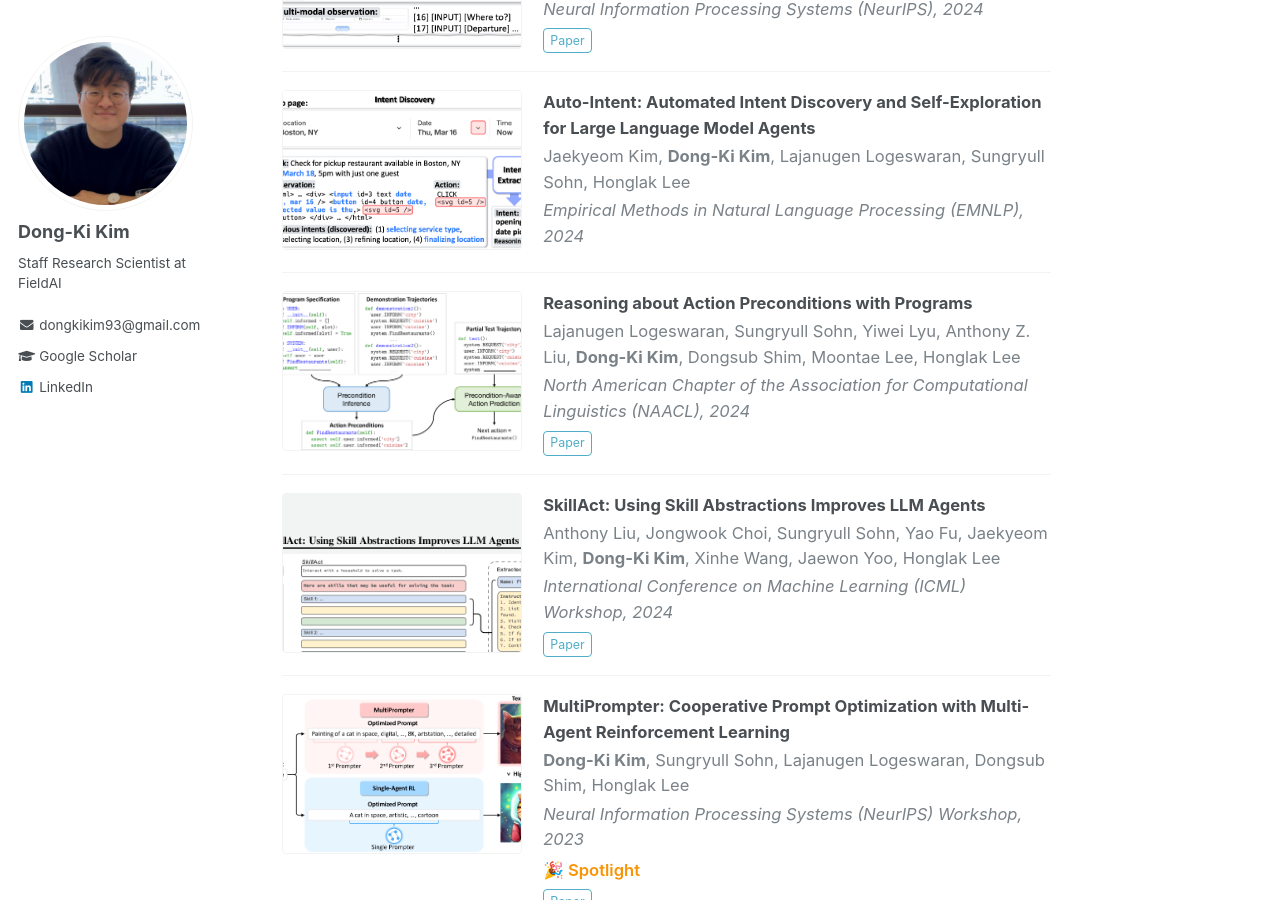
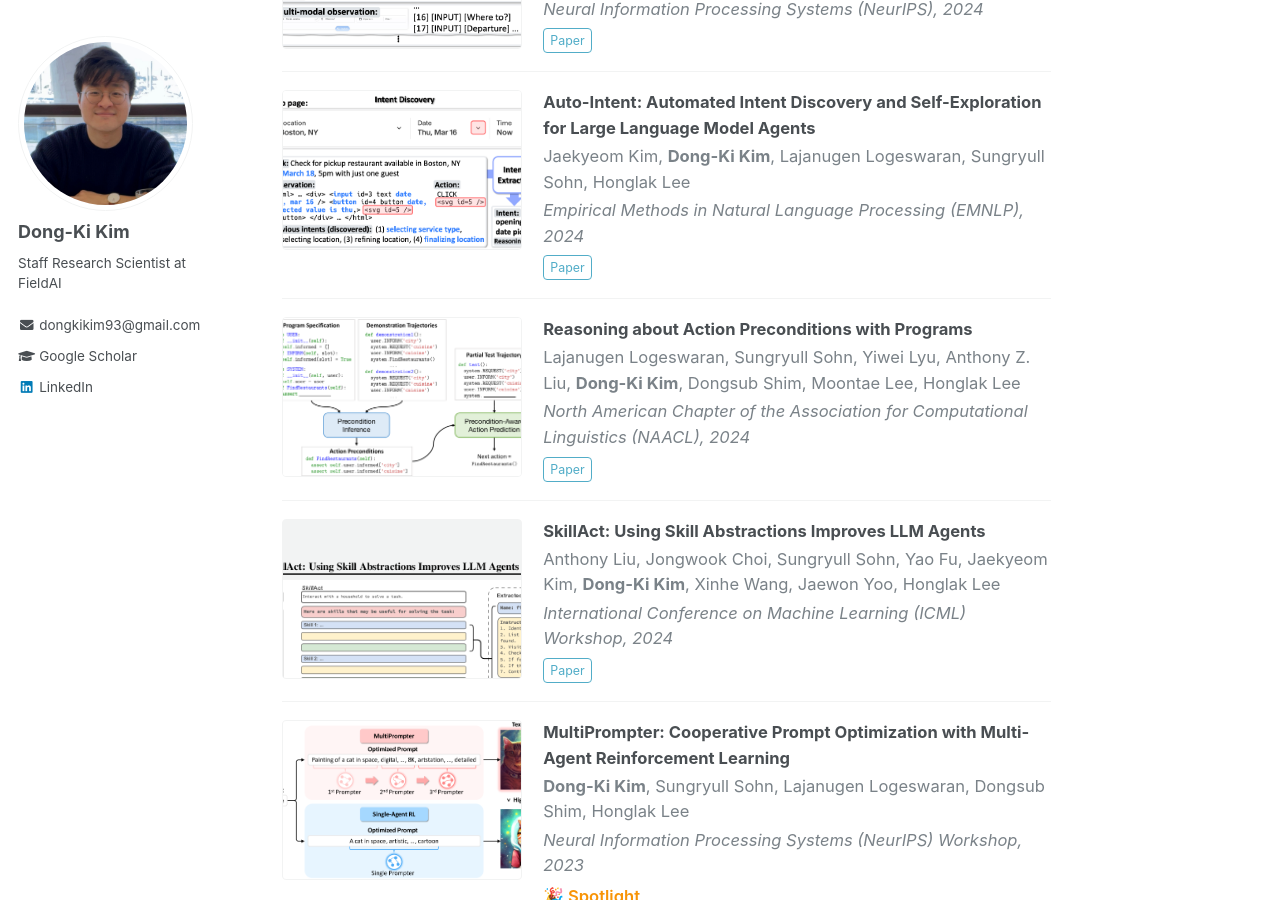
Before and after one commit to dkkim93/dkkim93.github.io, a Jekyll site: the page built from _pages/about.md, in a window 1280 px wide and 900 px high, scrolled down 737 px. Built offline with Jekyll 4.4.1, drawn with Linux system fonts in a browser that asks for light colours.

```diff
--- a/_pages/about.md
+++ b/_pages/about.md
@@ -44,6 +44,9 @@ Publication
     <span class="pub-title">Auto-Intent: Automated Intent Discovery and Self-Exploration for Large Language Model Agents</span>
     <span class="pub-authors">Jaekyeom Kim, <strong>Dong-Ki Kim</strong>, Lajanugen Logeswaran, Sungryull Sohn, Honglak Lee</span>
     <span class="pub-venue">Empirical Methods in Natural Language Processing (EMNLP), 2024</span>
+    <div class="pub-links">
+      <a href="https://arxiv.org/abs/2410.22552" target="_blank">Paper</a>
+    </div>
   </div>
 </div>
 
@@ -333,7 +336,7 @@ Publication
     <span class="pub-authors"><strong>Dong-Ki Kim</strong>, Daniel Maturana, Masashi Uenoyama, Sebastian Scherer</span>
     <span class="pub-venue">Field and Service Robotics (FSR), 2017</span>
     <div class="pub-links">
-      <a href="http://www.fsr.ethz.ch/papers/FSR_2017_paper_23.pdf" target="_blank">Paper</a>
+      <a href="https://www.ri.cmu.edu/app/uploads/2017/11/Season-Invariant_Semantic_Segmentation_with_A_Deep_Multimodal_Network.pdf" target="_blank">Paper</a>
     </div>
   </div>
 </div>
```
Also changed, not shown: images/pubs/higher-order-skills.png.
